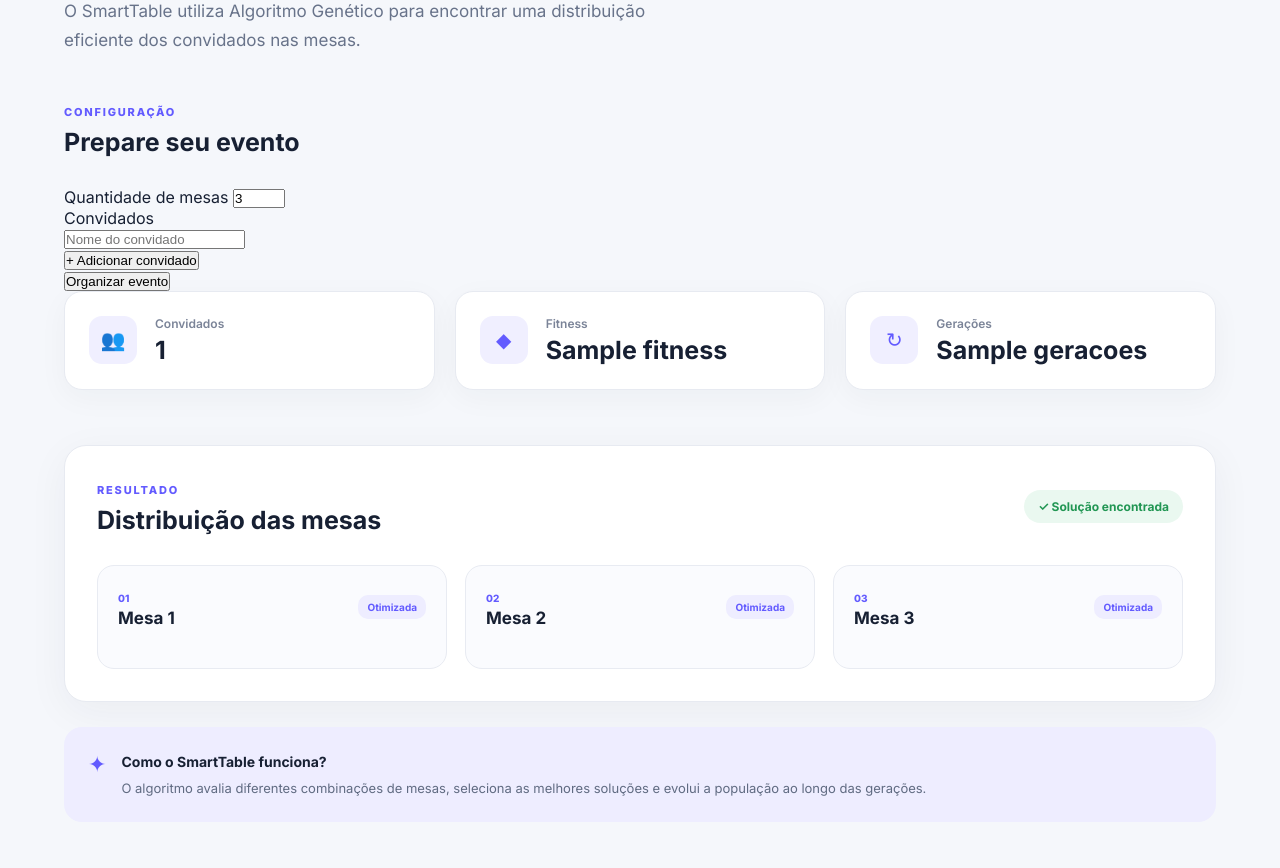
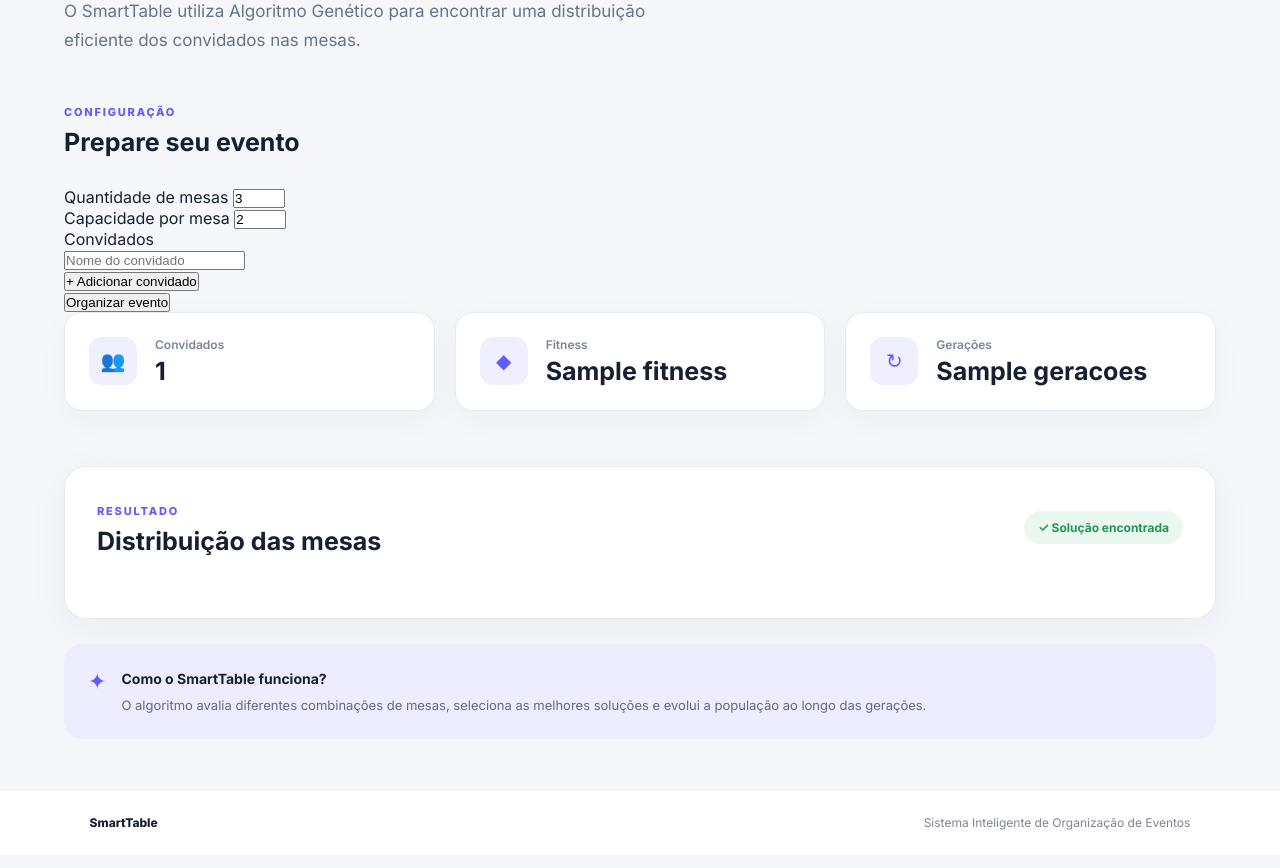
Before and after one commit to Lucas21-10/Sistema-inteligente-de-organiza-o-de-mesas-para-eventos, a Flask app: template templates/inicio.html in a window 1280 px wide. Shown: the part 337-1205 px from the top of the page. After the commit the page ends 1167 px from the top, so only its background shows below. Run offline with Flask 3, Linux system fonts and the light colour scheme; the template is opened without the code that fills it: most values are stand-ins (such as "Sample title", 1, 10 or a date in 2020).

Commit message:
Atualiza projeto completo do SmartTable

```diff
--- a/app.py
+++ b/app.py
@@ -38,7 +38,9 @@ def inicio():
         "inicio.html",
         melhor=melhor,
         fitness=fitness,
-        geracoes=len(historico)
+        geracoes=len(historico),
+        convidados=evento.convidados,
+        quantidade_mesas=evento.quantidade_mesas
     )
 
 
@@ -46,11 +48,12 @@ def inicio():
 def organizar():
     convidados = request.form.getlist("convidados")
     quantidade_mesas = int(request.form["quantidade_mesas"])
+    capacidade_mesa = int(request.form["capacidade_mesa"])
 
     evento = Evento(
         convidados=convidados,
         quantidade_mesas=quantidade_mesas,
-        capacidade_mesa=2,
+        capacidade_mesa=capacidade_mesa,
         preferencias=[],
         conflitos=[]
     )
@@ -62,12 +65,13 @@ def organizar():
     )
 
     return render_template(
-    "inicio.html",
-    melhor=melhor,
-    fitness=fitness,
-    geracoes=len(historico),
-    convidados=convidados
-)
+        "inicio.html",
+        melhor=melhor,
+        fitness=fitness,
+        geracoes=len(historico),
+        convidados=convidados,
+        quantidade_mesas=quantidade_mesas
+    )
 
 
 if __name__ == "__main__":
--- a/templates/inicio.html
+++ b/templates/inicio.html
@@ -70,6 +70,22 @@
                 value="3"
                 required
             >
+        </div>
+
+        <div class="campo">
+            <label for="capacidade_mesa">
+                Capacidade por mesa
+            </label>
+
+        <input
+            type="number"
+            id="capacidade_mesa"
+            name="capacidade_mesa"
+            min="1"
+            max="50"
+            value="2"
+            required
+        >
         </div>
 
         <div class="campo convidados-campo">
@@ -157,7 +173,7 @@
 
             <div class="mesas">
 
-                {% for mesa in range(1, 4) %}
+                {% for mesa in range(1, quantidade_mesas + 1) %}
 
                 <div class="mesa">
 
```
